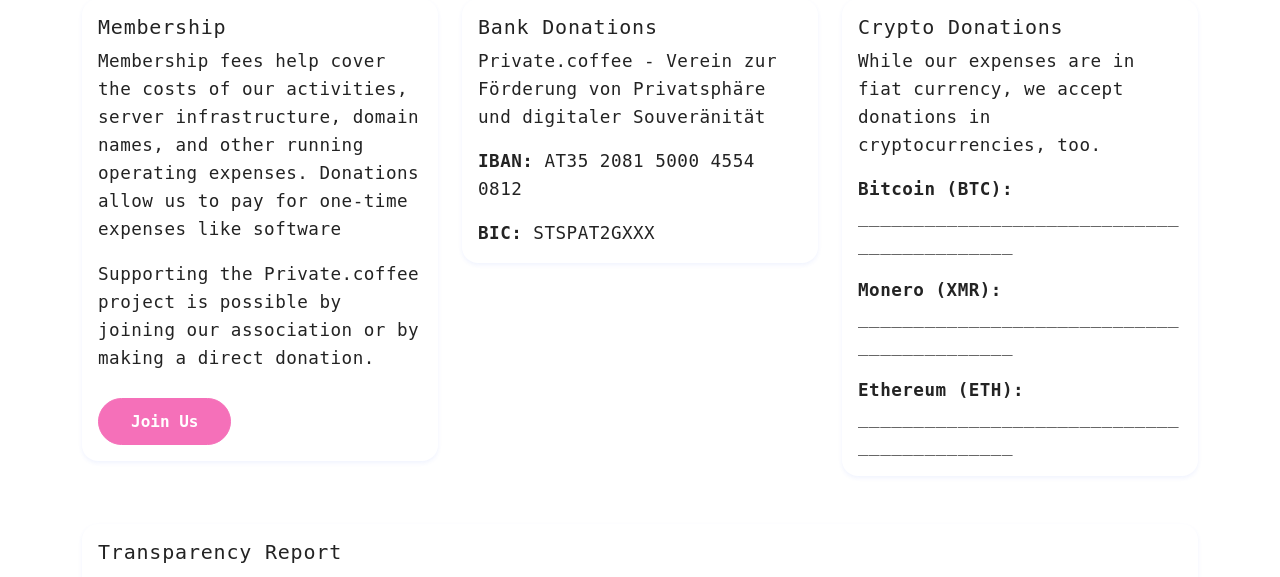
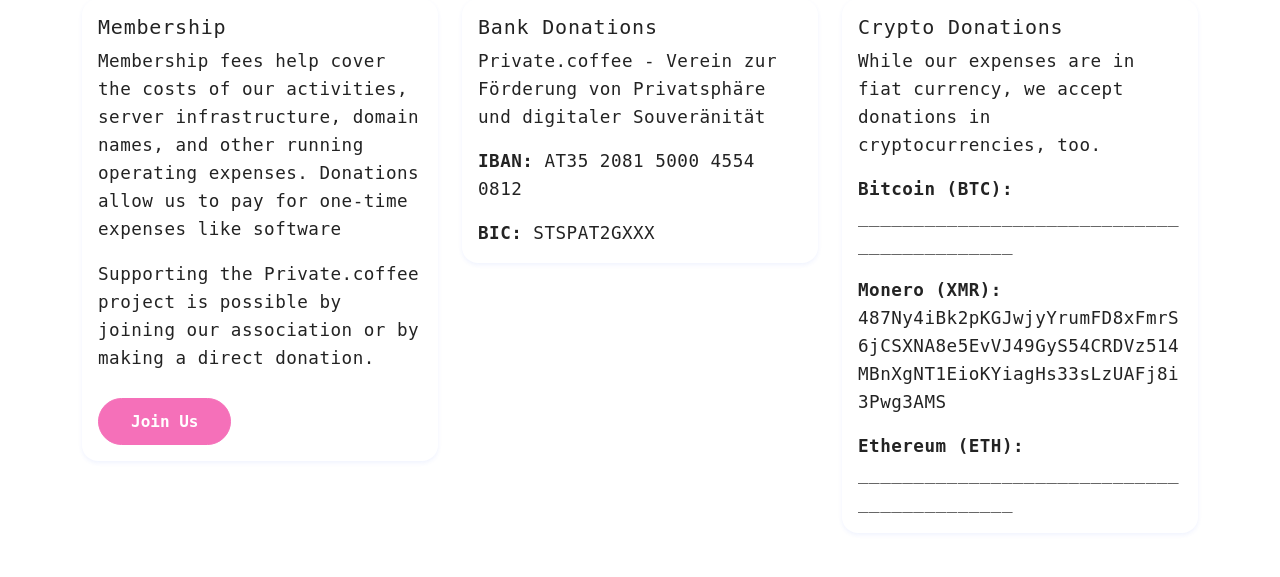
Before and after one commit to PrivateCoffee/privatecoffee-website, a Flask app: page /membership.html in a window 1280 px wide. Shown: the part 374-951 px from the top of the page. Run offline with Flask 3, Linux system fonts and the light colour scheme; some libraries are stand-ins or nearby versions.

Commit message:
feat: add Monero address to membership page
Updated the membership page to include a specific Monero (XMR) cryptocurrency address. This enhancement allows members to make contributions using Monero, providing greater flexibility and privacy for donations.

```diff
--- a/templates/membership.html
+++ b/templates/membership.html
@@ -56,7 +56,7 @@
             <b>Bitcoin (BTC):</b> ___________________________________________
           </p>
           <p class="card-text">
-            <b>Monero (XMR):</b> ___________________________________________
+            <b>Monero (XMR):</b> 487Ny4iBk2pKGJwjyYrumFD8xFmrS6jCSXNA8e5EvVJ49GyS54CRDVz514MBnXgNT1EioKYiagHs33sLzUAFj8i3Pwg3AMS
           </p>
           <p class="card-text">
             <b>Ethereum (ETH):</b> ___________________________________________
```
